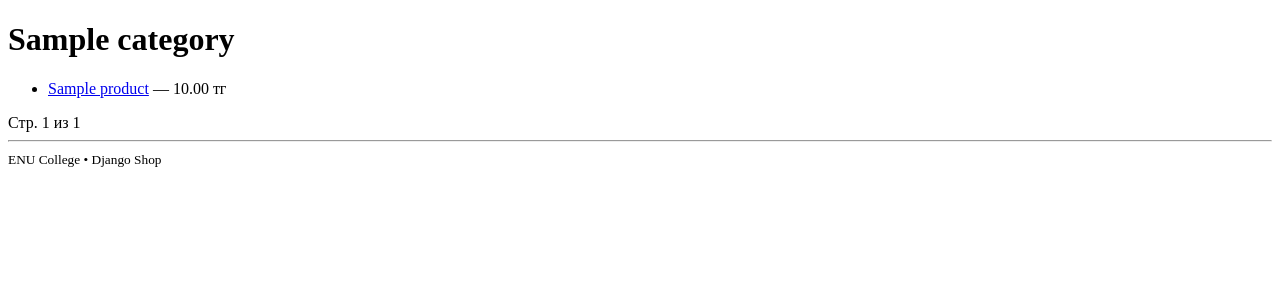
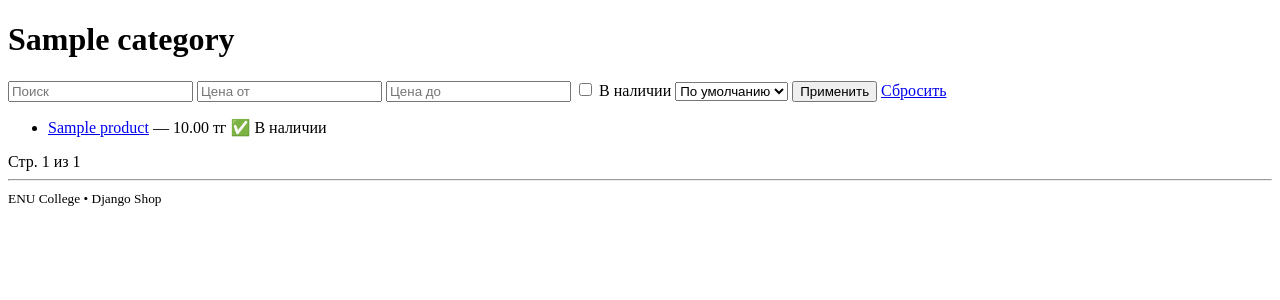
Before and after one commit to IssyEasy/shopshoplikeaboss, a Django app: a page that uses config/catalog/templates/catalog/product_list.html in a window 1280 px wide. Shown: the part 36-336 px from the top of the page. Run offline with Django 5.2, Linux system fonts and the light colour scheme; tables that the repository leaves empty hold one stand-in row (values such as "Sample post").

Commit message:
Обновлены views.py с фильтрами и пагинацией

```diff
--- a/config/catalog/templates/catalog/product_list.html
+++ b/config/catalog/templates/catalog/product_list.html
@@ -1,12 +1,36 @@
 {% extends "base.html" %}
-{% block title %}{{ category.name }}{% endblock %}
+{% block title %}{{ catalog.name }}{% endblock %}
+
 {% block content %}
-<h1>{{ category.name }}</h1>
+<h1>{{ catalog.name }}</h1>
+
+<form method="get">
+  <input name="q" placeholder="Поиск" value="{{ request.GET.q|default:'' }}">
+  <input name="min_price" placeholder="Цена от" value="{{ request.GET.min_price|default:'' }}">
+  <input name="max_price" placeholder="Цена до" value="{{ request.GET.max_price|default:'' }}">
+
+  <label>
+    <input type="checkbox" name="in_stock" value="1"
+           {% if request.GET.in_stock == "1" %}checked{% endif %}>
+    В наличии
+  </label>
+
+  <select name="sort">
+    <option value="">По умолчанию</option>
+    <option value="price_asc"  {% if request.GET.sort == "price_asc" %}selected{% endif %}>Дешевле</option>
+    <option value="price_desc" {% if request.GET.sort == "price_desc" %}selected{% endif %}>Дороже</option>
+    <option value="new"        {% if request.GET.sort == "new" %}selected{% endif %}>Новинки</option>
+  </select>
+
+  <button type="submit">Применить</button>
+  <a href="{% url 'catalog:product_list_by_category' catalog.slug %}">Сбросить</a>
+</form>
 
 <ul>
   {% for p in page_obj %}
     <li>
       <a href="{% url 'catalog:product_detail' p.slug %}">{{ p.name }}</a> — {{ p.price }} тг
+      {% if p.stock > 0 %} ✅ В наличии {% else %} ❌ Нет {% endif %}
     </li>
   {% empty %}
     <li>Товаров пока нет.</li>
@@ -15,11 +39,13 @@
 
 <div>
   {% if page_obj.has_previous %}
-    <a href="?page={{ page_obj.previous_page_number }}">← Назад</a>
+    <a href="?page={{ page_obj.previous_page_number }}{% if qs_params %}&{{ qs_params }}{% endif %}">← Назад</a>
   {% endif %}
+
   <span>Стр. {{ page_obj.number }} из {{ page_obj.paginator.num_pages }}</span>
+
   {% if page_obj.has_next %}
-    <a href="?page={{ page_obj.next_page_number }}">Вперёд →</a>
+    <a href="?page={{ page_obj.next_page_number }}{% if qs_params %}&{{ qs_params }}{% endif %}">Вперёд →</a>
   {% endif %}
 </div>
 {% endblock %}
--- a/config/catalog/views.py
+++ b/config/catalog/views.py
@@ -1,6 +1,8 @@
 from django.shortcuts import render, get_object_or_404
 from django.core.paginator import Paginator
 from .models import Category, Product
+from django.db.models import Q
+from decimal import Decimal, InvalidOperation
 
 def home(request):
     categories = Category.objects.all()
@@ -23,3 +25,59 @@ def product_list_by_category(request, slug):
 def product_detail(request, slug):
     product = get_object_or_404(Product, slug=slug, is_active=True)
     return render(request, "catalog/product_detail.html", {"product": product})
+
+def product_list_by_category(request, slug):
+    # Получаем категорию
+    catalog_obj = get_object_or_404(Category, slug=slug)
+
+    # Базовый QuerySet — активные товары этой категории
+    qs = Product.objects.filter(category=catalog_obj, is_active=True)
+    qs = qs.select_related("category").prefetch_related("images")
+
+    # Поиск по названию и описанию
+    q = request.GET.get("q", "").strip()
+    if q:
+        qs = qs.filter(Q(name__icontains=q) | Q(description__icontains=q))
+
+    # Фильтр по цене
+    min_price = request.GET.get("min_price", "").strip()
+    max_price = request.GET.get("max_price", "").strip()
+    try:
+        if min_price:
+            qs = qs.filter(price__gte=Decimal(min_price))
+        if max_price:
+            qs = qs.filter(price__lte=Decimal(max_price))
+    except (InvalidOperation, ValueError):
+        pass  # игнорируем некорректные значения
+
+    # Фильтр по наличию
+    if request.GET.get("in_stock") == "1":
+        qs = qs.filter(stock__gt=0)
+
+    # Сортировка
+    sort = request.GET.get("sort", "")
+    if sort == "price_asc":
+        qs = qs.order_by("price")
+    elif sort == "price_desc":
+        qs = qs.order_by("-price")
+    elif sort == "new":
+        qs = qs.order_by("-id")  # новинки сверху
+    else:
+        qs = qs.order_by("name")
+
+    # Пагинация
+    paginator = Paginator(qs, 8)  # 8 товаров на страницу
+    page_number = request.GET.get("page")
+    page_obj = paginator.get_page(page_number)
+
+    # GET-параметры для сохранения фильтров при переходе страниц
+    params = request.GET.copy()
+    params.pop("page", None)
+    qs_params = params.urlencode()
+
+    # Возврат результата
+    return render(request, "catalog/product_list.html", {
+        "catalog": catalog_obj,
+        "page_obj": page_obj,
+        "qs_params": qs_params,
+    })
```
